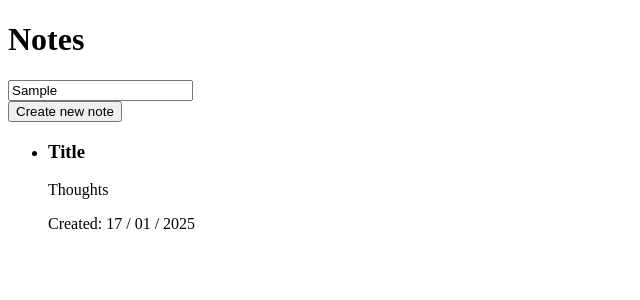
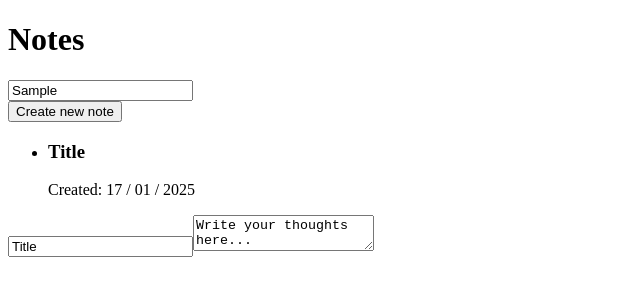
Before and after one commit to Emerx27/notes-app, a React (Vite) app: page / in a window 1280 px wide. Both pictures are taken after typing "Sample" into the empty fields and a click on the button "Create new note". Shown: the top 300 px of the page, without its empty margins (0-640 px from the left). Built offline with nearby package versions, Linux system fonts and the light colour scheme.

Commit message:
feat(Sidebar): edit note in real time functionality
- implemented noteEditedId function to save the id of the note
- implemented editNote function to create a form to edit the note
- implemented fillInput function to edit the note in real time

```diff
--- a/src/components/Sidebar.jsx
+++ b/src/components/Sidebar.jsx
@@ -3,38 +3,59 @@ let nextId = 1;
 
 function Sidebar() {
     const [allNotes, setAllNotes] = useState([]);
+    const [currentId, setCurrentId] = useState(null)
     const [note, setNote] = useState({
         id: 1,
         title: "Title",
-        tags: ["Thoughts"],
         content: "Write your thoughts here...",
     });
 
     function createNote() {
         const day = new Date().getDate();
         let month = new Date().getMonth() + 1;
-        if(month < 10) {
+        if (month < 10) {
             month = `0${month}`;
         }
         const year = new Date().getFullYear();
         const date = `${day} / ${month} / ${year}`;
-        const newNote = { ...note, id: nextId, date};
+        const newNote = { ...note, id: nextId, date };
         setAllNotes([...allNotes, newNote]);
         nextId++;
+        setCurrentId(allNotes.length + 1);
     }
 
     function renderTask() {
         return allNotes.map(note => (
             <li key={note.id}>
-                <article>
+                <article onClick={() => noteEditedId(note.id)}>
                     <h3>{note.title}</h3>
-                    {note.tags.map(tag => <p key={note.id}>{tag}</p>)}
                     <p>Created: {note.date}</p>
                 </article>
             </li>
         ));
     }
 
+    function noteEditedId(id) {
+        setCurrentId(id);
+    }
+
+    function editNote() {
+        const actualEditedNote = allNotes.filter(note => note.id === currentId);
+        return actualEditedNote.map(note => (
+            <form key={note.id}>
+                <input type="text" value={note.title} onChange={fillInput} name="title" />
+
+                <textarea value={note.content} onChange={fillInput} name="content"></textarea>
+            </form>
+        ))
+    }
+
+    function fillInput(e) {
+        const { name, value } = e.target;
+        setAllNotes(prevNotes => prevNotes.map(note =>
+            note.id === currentId ? { ...note, [name]: value } : note
+        ));
+    }
     return (
         <aside>
             <button onClick={createNote}>Create new note</button>
@@ -42,6 +63,8 @@ function Sidebar() {
             <ul>
                 {renderTask()}
             </ul>
+
+            {editNote()}
         </aside>
     )
 }
```
